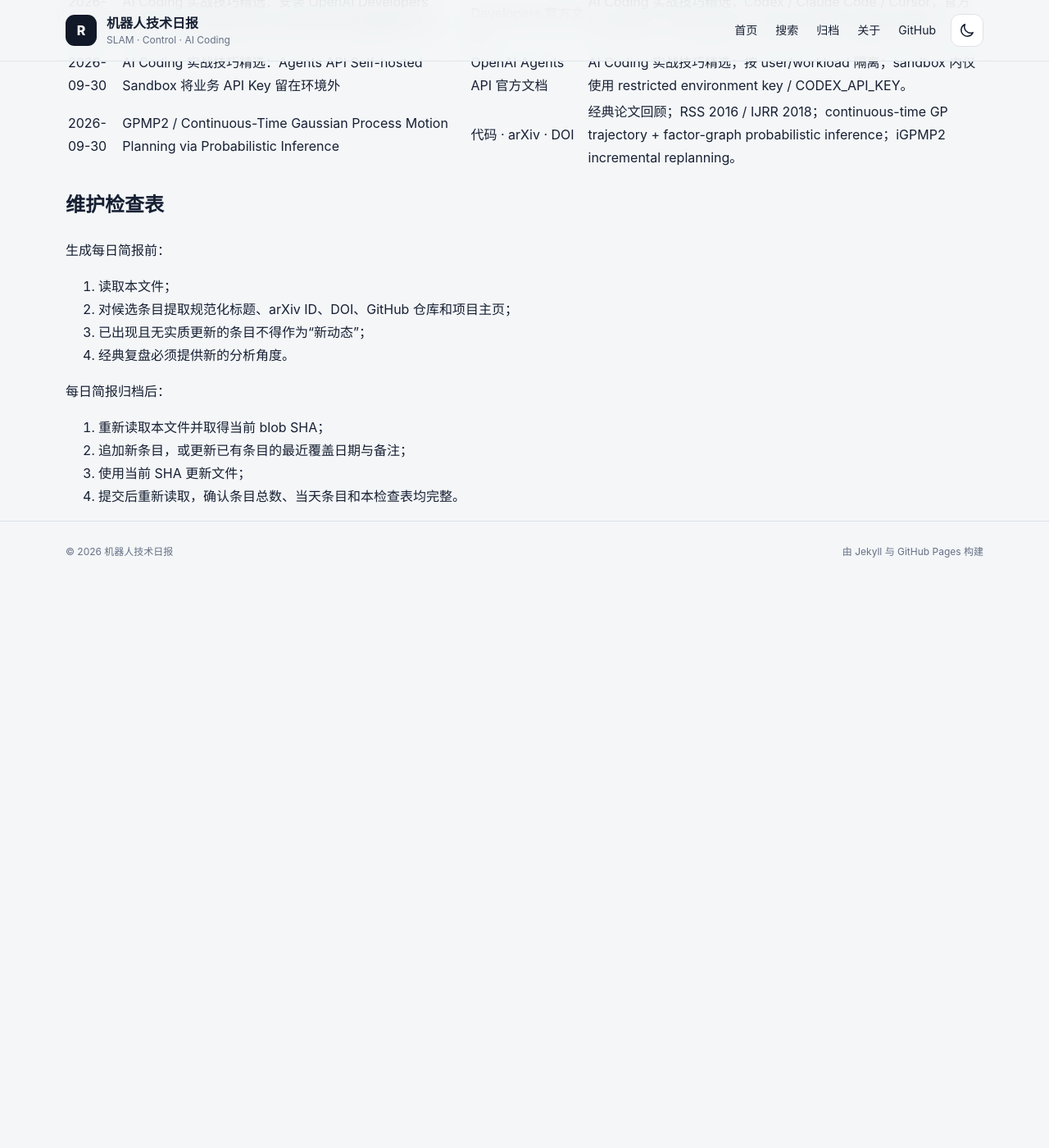
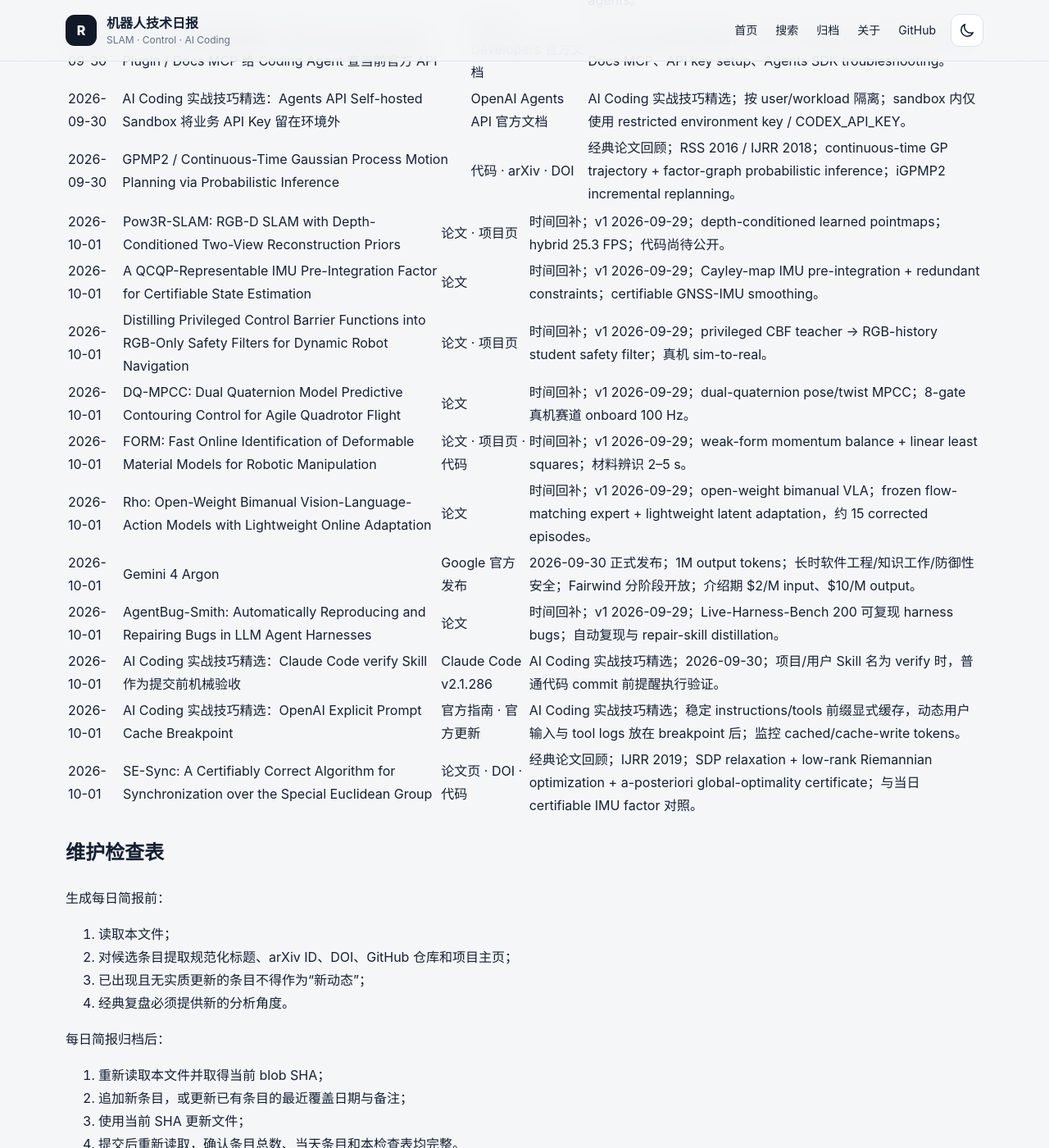
Before and after one commit to helywin/daily, a Jekyll site: the page built from robotics-brief-covered-items.md, in a window 1280 px wide and 1400 px high, scrolled down 55545 px. Shown: the whole window at 82% size. Built offline with Jekyll 4.4.1, drawn with Linux system fonts in a browser that asks for light colours; our own code applies the rules of GitHub Pages for plain Markdown files; before the commit the page ends 56253 px from its top, so only the background shows below that; some of the changed text lies outside the part shown.

Commit message:
docs: update robotics brief coverage index for 2026-10-01

```diff
--- a/robotics-brief-covered-items.md
+++ b/robotics-brief-covered-items.md
@@ -1,6 +1,6 @@
 # 机器人技术简报已覆盖条目索引
 
-> 最后更新：2026-09-30（Asia/Shanghai）
+> 最后更新：2026-10-01（Asia/Shanghai）
 >
 > 用途：每日简报选题前强制查重。本文件保留全部历史条目的最近覆盖日期、规范标题、至少一个可直接访问的原始来源和必要备注。
 >
@@ -119,6 +119,8 @@
 > 2026-09-29 新增 8 条主动态、2 条 AI Coding 实战技巧精选与 1 条经典论文回顾，共 828 条。
 
 > 2026-09-30 新增 8 条主动态、2 条 AI Coding 实战技巧精选与 1 条经典论文回顾，共 839 条。
+
+> 2026-10-01 新增 8 条主动态、2 条 AI Coding 实战技巧精选与 1 条经典论文回顾，共 850 条。
 
 ## 已核验条目
 
@@ -1013,6 +1015,18 @@
 | 2026-09-30 | AI Coding 实战技巧精选：Agents API Self-hosted Sandbox 将业务 API Key 留在环境外 | [OpenAI Agents API 官方文档](https://developers.openai.com/api/docs/guides/agents-api/environments/self-hosted) | AI Coding 实战技巧精选；按 user/workload 隔离；sandbox 内仅使用 restricted environment key / CODEX_API_KEY。 |
 | 2026-09-30 | GPMP2 / Continuous-Time Gaussian Process Motion Planning via Probabilistic Inference | [代码](https://github.com/borglab/gpmp2) · [arXiv](https://arxiv.org/abs/1707.07383) · [DOI](https://doi.org/10.1177/0278364918790369) | 经典论文回顾；RSS 2016 / IJRR 2018；continuous-time GP trajectory + factor-graph probabilistic inference；iGPMP2 incremental replanning。 |
 
+| 2026-10-01 | Pow3R-SLAM: RGB-D SLAM with Depth-Conditioned Two-View Reconstruction Priors | [论文](https://arxiv.org/abs/2609.38054) · [项目页](https://chriskolios.github.io/Pow3R-SLAM/) | 时间回补；v1 2026-09-29；depth-conditioned learned pointmaps；hybrid 25.3 FPS；代码尚待公开。 |
+| 2026-10-01 | A QCQP-Representable IMU Pre-Integration Factor for Certifiable State Estimation | [论文](https://arxiv.org/abs/2609.38048) | 时间回补；v1 2026-09-29；Cayley-map IMU pre-integration + redundant constraints；certifiable GNSS-IMU smoothing。 |
+| 2026-10-01 | Distilling Privileged Control Barrier Functions into RGB-Only Safety Filters for Dynamic Robot Navigation | [论文](https://arxiv.org/abs/2609.36520) · [项目页](https://syeon-yoo.github.io/distill-cbf-site/) | 时间回补；v1 2026-09-29；privileged CBF teacher → RGB-history student safety filter；真机 sim-to-real。 |
+| 2026-10-01 | DQ-MPCC: Dual Quaternion Model Predictive Contouring Control for Agile Quadrotor Flight | [论文](https://arxiv.org/abs/2609.36482) | 时间回补；v1 2026-09-29；dual-quaternion pose/twist MPCC；8-gate 真机赛道 onboard 100 Hz。 |
+| 2026-10-01 | FORM: Fast Online Identification of Deformable Material Models for Robotic Manipulation | [论文](https://arxiv.org/abs/2609.38105) · [项目页](https://form-robots.github.io/) · [代码](https://github.com/form-robots/FORM) | 时间回补；v1 2026-09-29；weak-form momentum balance + linear least squares；材料辨识 2–5 s。 |
+| 2026-10-01 | Rho: Open-Weight Bimanual Vision-Language-Action Models with Lightweight Online Adaptation | [论文](https://arxiv.org/abs/2609.38164) | 时间回补；v1 2026-09-29；open-weight bimanual VLA；frozen flow-matching expert + lightweight latent adaptation，约 15 corrected episodes。 |
+| 2026-10-01 | Gemini 4 Argon | [Google 官方发布](https://blog.google/innovation-and-ai/models-and-research/gemini-models/gemini-4-argon/) | 2026-09-30 正式发布；1M output tokens；长时软件工程/知识工作/防御性安全；Fairwind 分阶段开放；介绍期 $2/M input、$10/M output。 |
+| 2026-10-01 | AgentBug-Smith: Automatically Reproducing and Repairing Bugs in LLM Agent Harnesses | [论文](https://arxiv.org/abs/2609.37864) | 时间回补；v1 2026-09-29；Live-Harness-Bench 200 可复现 harness bugs；自动复现与 repair-skill distillation。 |
+| 2026-10-01 | AI Coding 实战技巧精选：Claude Code verify Skill 作为提交前机械验收 | [Claude Code v2.1.286](https://github.com/anthropics/claude-code/releases/tag/v2.1.286) | AI Coding 实战技巧精选；2026-09-30；项目/用户 Skill 名为 verify 时，普通代码 commit 前提醒执行验证。 |
+| 2026-10-01 | AI Coding 实战技巧精选：OpenAI Explicit Prompt Cache Breakpoint | [官方指南](https://developers.openai.com/api/docs/guides/prompt-caching) · [官方更新](https://openai.com/index/better-prompt-caching-for-gpt-6/) | AI Coding 实战技巧精选；稳定 instructions/tools 前缀显式缓存，动态用户输入与 tool logs 放在 breakpoint 后；监控 cached/cache-write tokens。 |
+| 2026-10-01 | SE-Sync: A Certifiably Correct Algorithm for Synchronization over the Special Euclidean Group | [论文页](https://david-m-rosen.github.io/publication/sesync-ijrr/) · [DOI](https://doi.org/10.1177/0278364918784361) · [代码](https://github.com/david-m-rosen/SE-Sync) | 经典论文回顾；IJRR 2019；SDP relaxation + low-rank Riemannian optimization + a-posteriori global-optimality certificate；与当日 certifiable IMU factor 对照。 |
+
 ## 维护检查表
 
 生成每日简报前：
```
